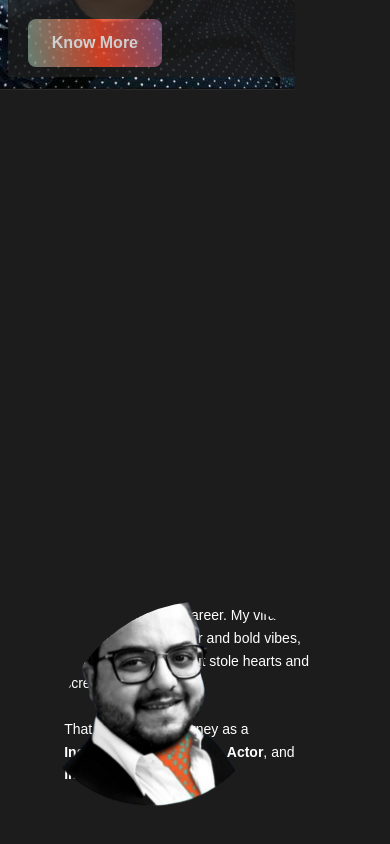
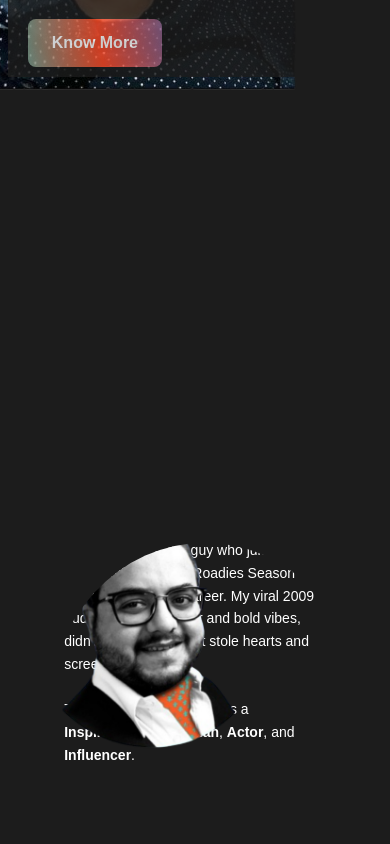
Before and after one commit to AshishProject7878/react-prototype, a React (Vite) app: page / in a window 390 px wide. Shown: the part 750-1594 px from the top of the page. Built offline with nearby package versions, Linux system fonts and the light colour scheme; a web font is replaced by a local one.

Commit message:
changes 106

```diff
--- a/src/components/About.jsx
+++ b/src/components/About.jsx
@@ -23,7 +23,7 @@ const About = () => {
       scrollTrigger: {
         trigger: "#clip",
         start: "top top",
-        end: "+=500",
+        end: "+=1500",
         scrub: 0.5,
         pin: true,
         pinSpacing: true,
@@ -40,7 +40,7 @@ const About = () => {
         scale: 1.2,
       })
       .to(".knowImg", {
-        marginTop: "28%",
+        marginTop: "40%",
         left: "5%",
       })
       .to(
--- a/src/index.css
+++ b/src/index.css
@@ -320,7 +320,7 @@ body {
   .mask-clip-path {
   clip-path: circle(40% at 50% 50%);
   /* background-color: #fff; */
-  margin-top: -20%;
+  margin-top: -35%;
   }
 }
 
@@ -459,7 +459,7 @@ body {
     font-size: 14px;
     text-align: left;
     text-align-last: left;
-    margin-top: 25%;
+    margin-top: 35%;
     margin-bottom: 50%;
     right: 22% !important;
     width: 250px;
```
